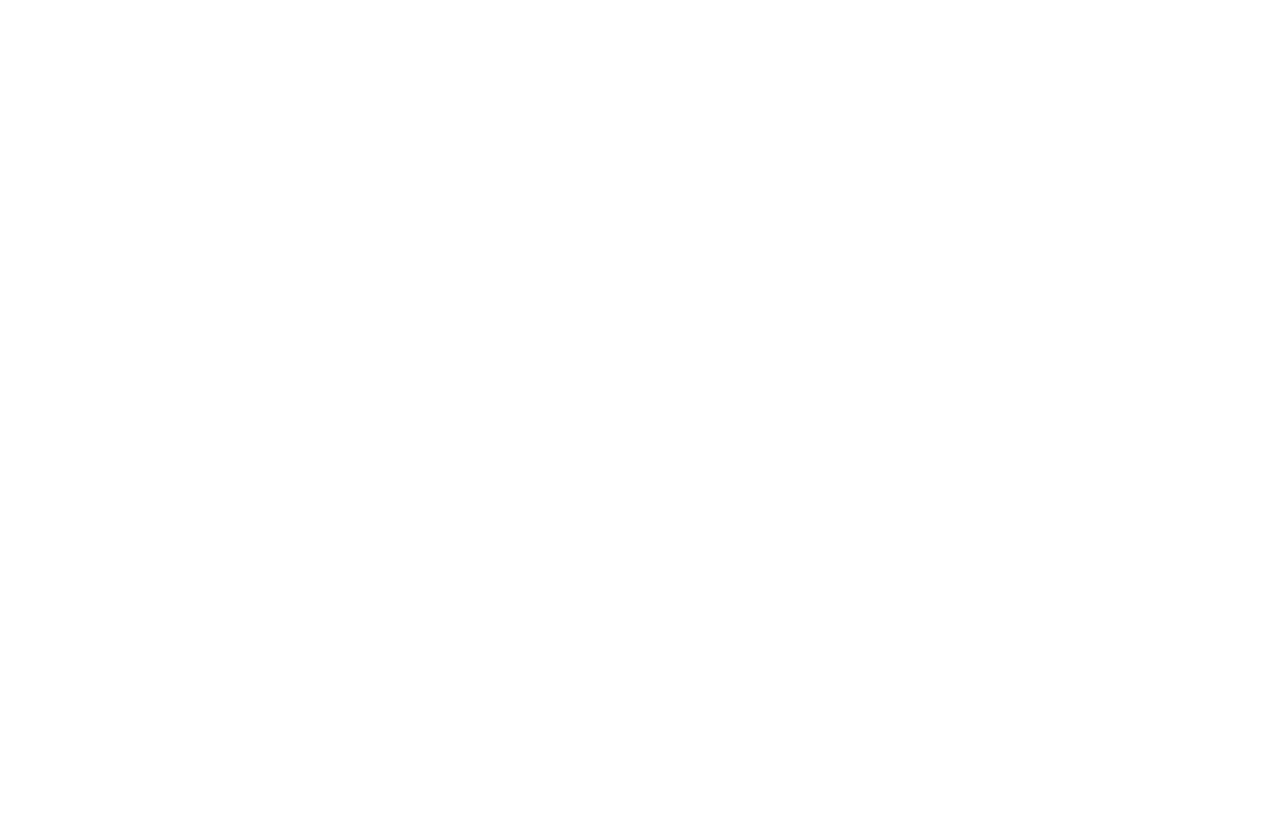
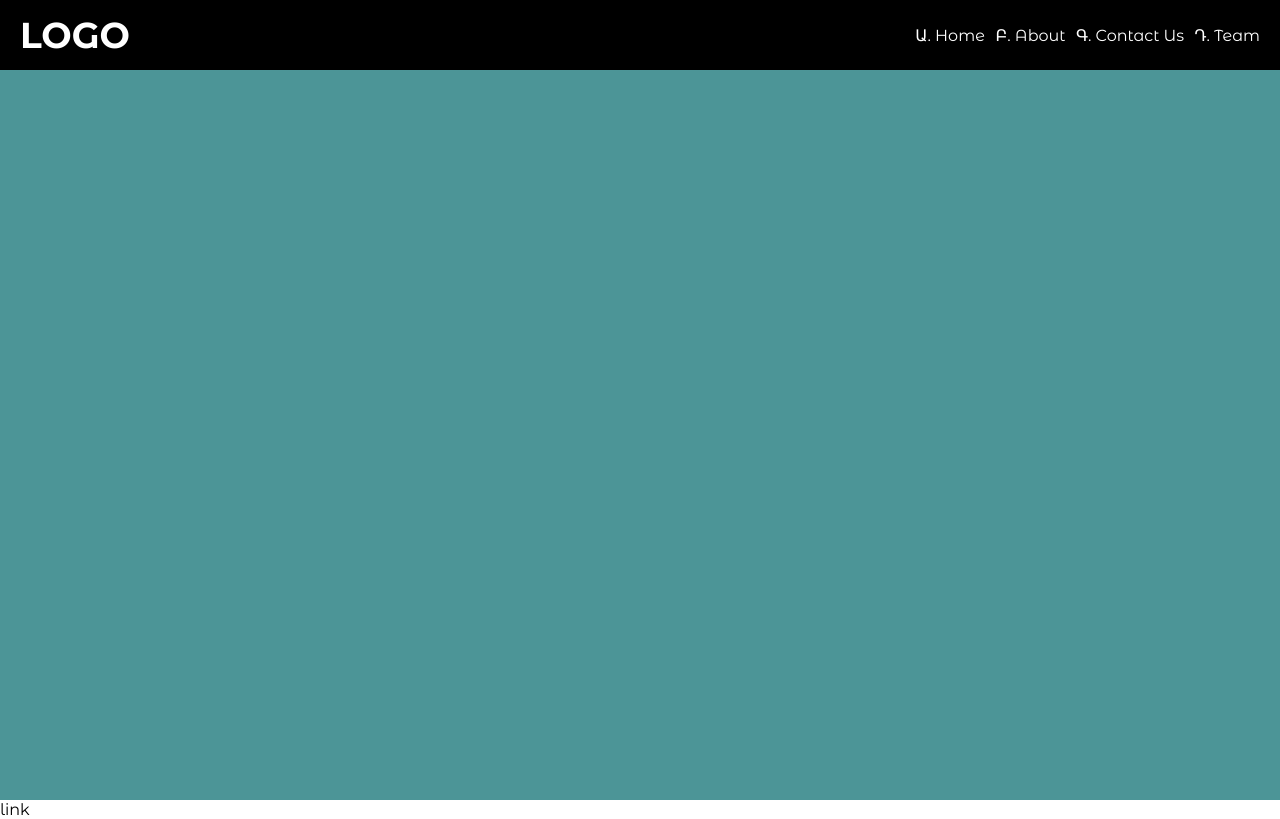
Before and after one commit to beyzgur/pausiber-fe-workshop, a plain HTML site: page index.html in a window 1280 px wide. Drawn offline with Linux system fonts and the light colour scheme.

Commit message:
feat: create new navbar

```diff
--- a/index.html
+++ b/index.html
@@ -8,6 +8,29 @@
     <link rel="stylesheet" href="./style.css">
 </head>
 <body>
+<nav>
+    <div class="logo-container">LOGO</div>
+    <div class="nav-container">
+        <ul>
+           <li class="nav-link">
+            <a href="">home</a>
+           </li>
+           <li class="nav-link">
+            <a href="">about</a>
+           </li>
+           <li class="nav-link">
+            <a href="">contact us</a>
+           </li>
+           <li class="nav-link">
+            <a href="">team</a>
+           </li>
+        </ul>
 
+    </div>
+
+
+</nav>
+<main></main>
+<a href="">link</a>
 </body>
 </html>
--- a/style.css
+++ b/style.css
@@ -0,0 +1,48 @@
+@import url('https://fonts.googleapis.com/css2?family=Montserrat+Alternates:ital,wght@0,400;0,700;1,400;1,500&family=Montserrat:ital,wght@1,400;1,500;1,700&display=swap');
+*{
+    margin: 0;
+    padding: 0;
+    box-sizing: border-box;
+    /* sıfırlama */
+    font-family: 'Montserrat Alternates', sans-serif;
+}
+a{
+    text-decoration: none;
+    color: inherit;
+}
+body{
+    width: 100vw;
+    height: 100vh;
+}
+nav{
+    height: 70px;
+    width: 100%;
+    background-color: black;
+    color: white;
+    padding: 0 20px;
+    display: flex;
+    justify-content: space-between;
+    align-items: center;
+}
+main{
+    height: calc(100% - 70px);
+    background-color: rgb(76, 149, 151);
+}
+.logo-container{
+    font-size: 36px;
+    font-weight: 700;
+}
+.nav-container ul {
+    display: flex;
+    align-items: center;
+    justify-content: center;
+    list-style:armenian;
+}
+.nav-container ul .nav-link:last-child{
+    margin-right: 0;
+}
+.nav-container ul .nav-link{
+    margin-right: 30px;
+    color: #fff;
+    text-transform: capitalize;
+}
```
